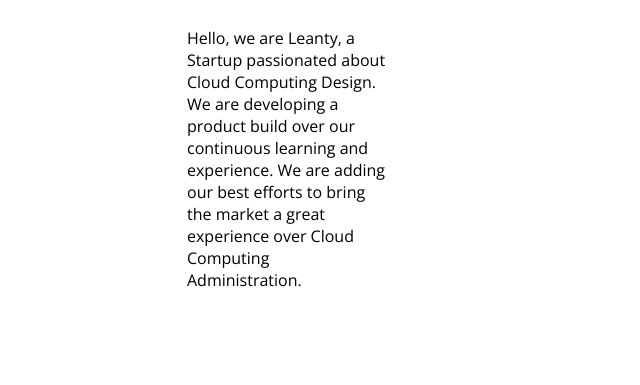
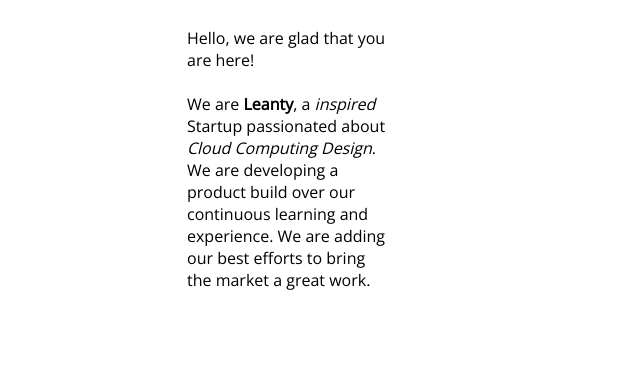
Before and after one commit to Leanty/leanty-landingpage, a plain HTML site: page index.html in a window 1280 px wide. Shown: the part 177-562 px from the top of the page, without its empty margins (325-965 px from the left). Drawn offline with nearby package versions, Linux system fonts and the light colour scheme.

Commit message:
Changing text style

```diff
--- a/index.html
+++ b/index.html
@@ -22,12 +22,12 @@
             <div class="text">
                 <img id="logo" src="./img/leanty-logo.png">
                 <span>
-                    Hello, we are Leanty, a Startup passionated
-                    about Cloud Computing Design. We are developing
+                    Hello, we are glad that you are here!<br/><br/>
+                    We are <b>Leanty</b>, a <i>inspired</i> Startup passionated
+                    about <i>Cloud Computing Design</i>. We are developing
                     a product build over our continuous learning
                     and experience. We are adding our best efforts
-                    to bring the market a great experience over
-                    Cloud Computing Administration.
+                    to bring the market a great work.
                 </span>
             </div>
         </div>
```
